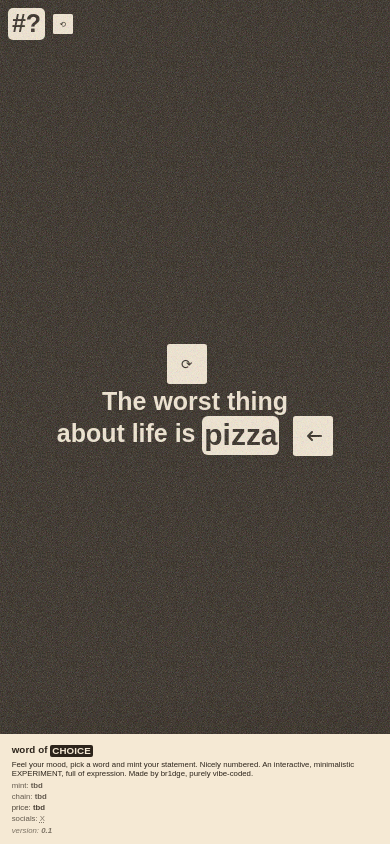
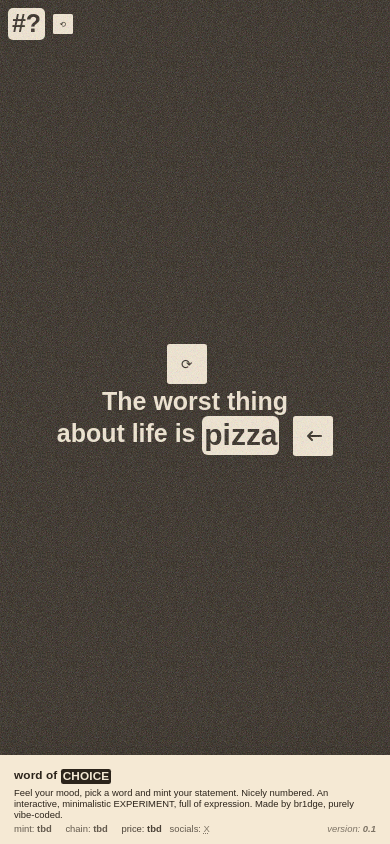
Before and after one commit to br1dge-dev/wordofchoice, a website: page index.html in a window 390 px wide. Drawn offline with Linux system fonts and the light colour scheme; no server answers.

Commit message:
style: Infobox auf Desktop und Mobile vergrößert

```diff
--- a/styles.css
+++ b/styles.css
@@ -330,6 +330,8 @@ body.toggled .reset-counter {
     font-family: inherit;
     transition: background 0.5s, color 0.5s;
     z-index: 1001;
+    height: 15.75vw;
+    font-size: 1.1em;
 }
 
 .info-details-row {
@@ -338,7 +340,7 @@ body.toggled .reset-counter {
     align-items: center;
     justify-content: flex-start;
     gap: 2vw;
-    font-size: 0.95vw;
+    font-size: 1.045vw;
     opacity: 0.85;
     margin-top: 0.7vw;
     margin-bottom: 0.2vw;
@@ -349,7 +351,7 @@ body.toggled .reset-counter {
     margin-left: auto;
     opacity: 0.7;
     font-style: italic;
-    font-size: 0.95vw;
+    font-size: 1.045vw;
     pointer-events: none;
 }
 
@@ -363,7 +365,7 @@ body.toggled .info-section {
 }
 
 .info-headline {
-    font-size: 1.2vw;
+    font-size: 1.32vw;
     font-weight: bold;
     margin-bottom: 0.5vw;
     margin-top: 0;
@@ -401,12 +403,12 @@ body.toggled .info-section .info-highlight {
 }
 
 .info-text {
-    font-size: 1vw;
+    font-size: 1.1vw;
     margin-bottom: 0.7vw;
     margin-top: 0;
 }
 .info-details, .mint-detail, .cost-detail, .social-detail {
-    font-size: 0.95vw;
+    font-size: 1.045vw;
     opacity: 0.85;
     margin-right: 1.5vw;
 }
@@ -421,24 +423,21 @@ body.toggled .info-section .info-highlight {
 }
 @media (max-width: 900px) {
     .info-section {
-        padding: 2vw 3vw;
+        padding: 2.4vw 3.6vw;
+        height: auto;
+        font-size: 1.21em;
     }
     .info-details-row {
-        flex-direction: column;
-        align-items: flex-start;
-        gap: 0.5vw;
-        font-size: 2vw;
+        font-size: 2.42vw;
     }
     .version-detail {
-        margin-left: 0;
-        margin-top: 0.5vw;
-        font-size: 2vw;
+        font-size: 2.42vw;
     }
     .info-headline, .info-highlight {
-        font-size: 2.5vw;
+        font-size: 3.025vw;
     }
     .info-text, .info-details, .mint-detail, .cost-detail, .social-detail {
-        font-size: 2vw;
+        font-size: 2.42vw;
     }
 }
 
```
